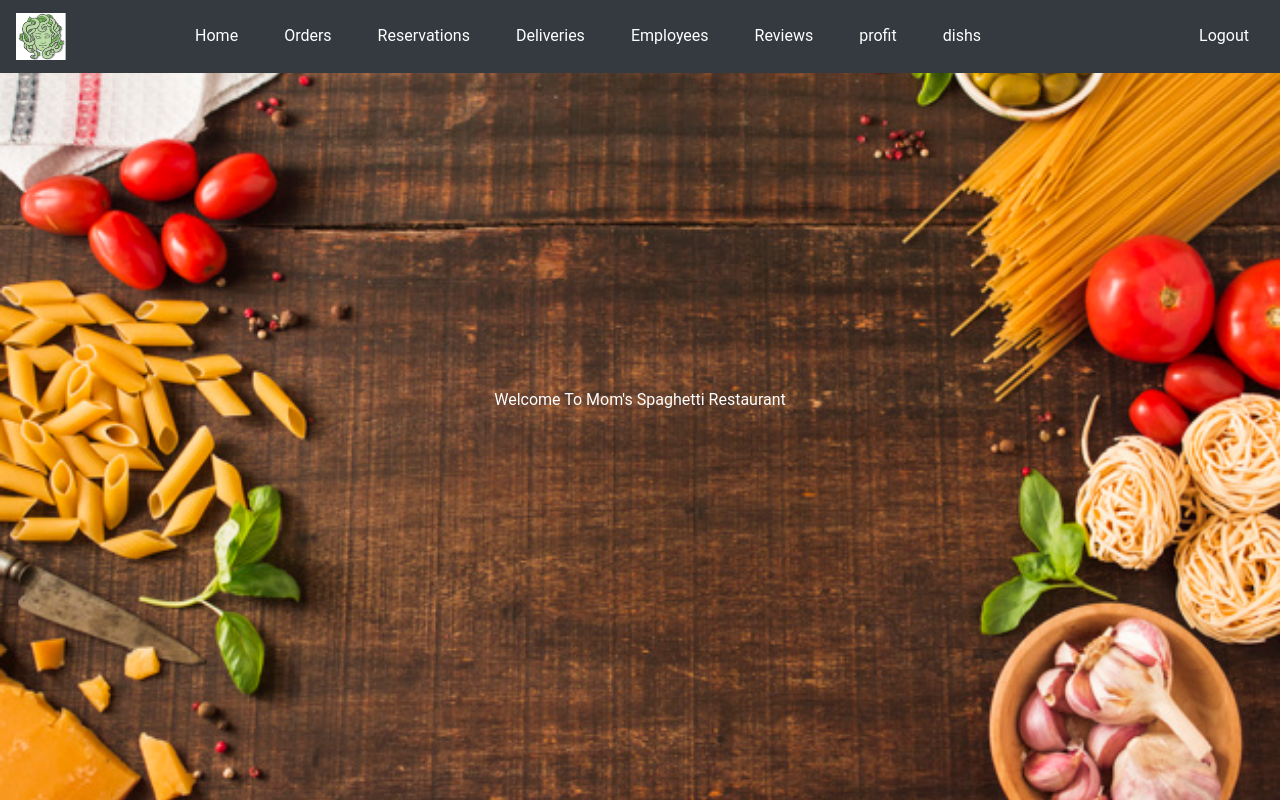
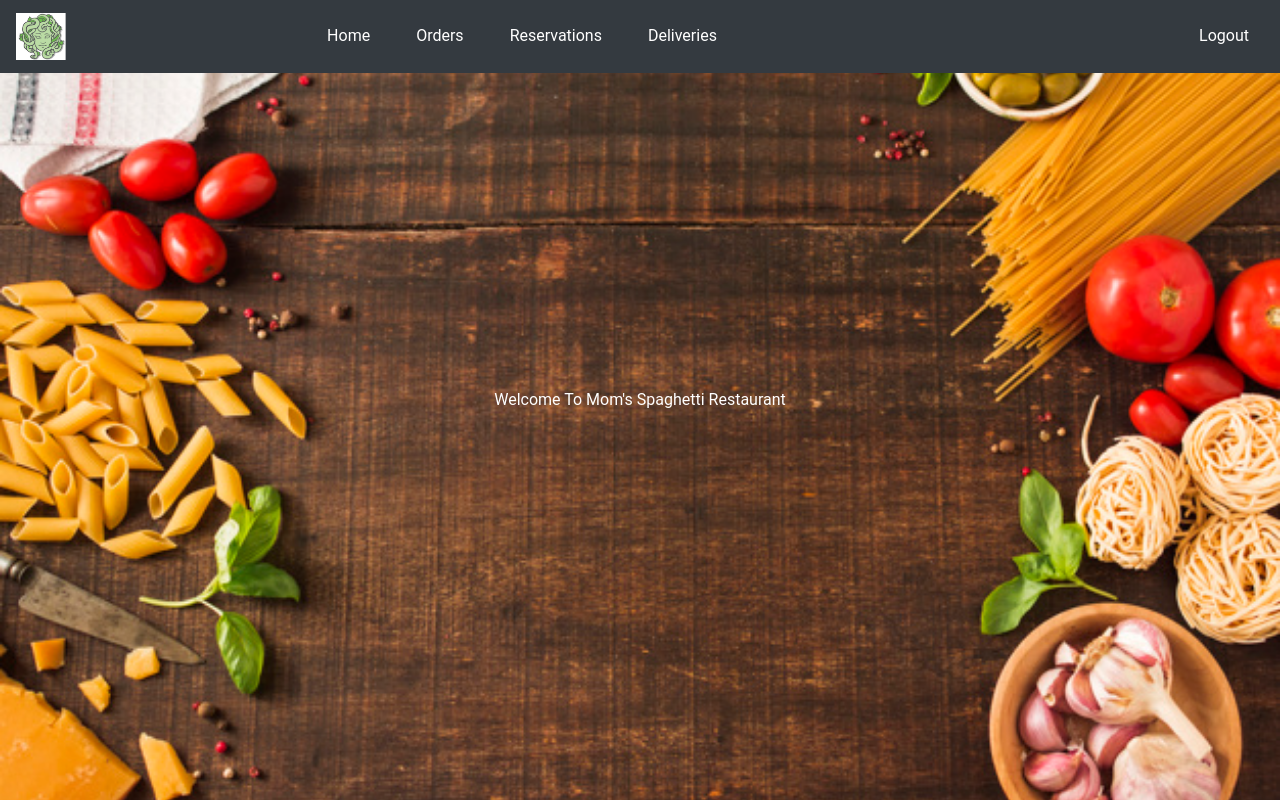
Before and after one commit to mohk1993/Moms-spaghetti, an Angular app: page / in a window 1280 px wide. Built offline with nearby package versions, Linux system fonts and the light colour scheme.

Commit message:
logout functionality

```diff
--- a/src/app/home-layout/home/home.component.html
+++ b/src/app/home-layout/home/home.component.html
@@ -18,22 +18,22 @@
                 <li class="nav-item active">
                   <a class="nav-link" [routerLink]="['/deliveries']">Deliveries<span class="sr-only">(current)</span></a>
                 </li>
-                <li class="nav-item active">
-                  <a class="nav-link" [routerLink]="['/employees']">Employees<span class="sr-only">(current)</span></a>
+                <li class="nav-item active" *ngIf="authService.admin">
+                  <a class="nav-link" [routerLink]="['/employees']" >Employees<span class="sr-only">(current)</span></a>
                 </li>
-                <li class="nav-item active">
-                  <a class="nav-link" [routerLink]="['/reviews']">Reviews<span class="sr-only">(current)</span></a>
+                <li class="nav-item active" *ngIf="authService.admin">
+                  <a class="nav-link" [routerLink]="['/reviews']" >Reviews<span class="sr-only">(current)</span></a>
                 </li>
-                <li class="nav-item active">
+                <li class="nav-item active" *ngIf="authService.admin">
                   <a class="nav-link" [routerLink]="['/profit']">profit<span class="sr-only">(current)</span></a>
                 </li>
-                <li class="nav-item active">
-                  <a class="nav-link"  [routerLink]="['/dish']">dishs<span class="sr-only">(current)</span></a>
+                <li class="nav-item active" *ngIf="authService.admin">
+                  <a class="nav-link"  [routerLink]="['/dish']">dishes<span class="sr-only">(current)</span></a>
                 </li>
               </ul>
               <ul class="navbar-nav ml-auto">
                 <li class="nav-item active">
-                    <a class="nav-link-logout" [routerLink]="['/login']">Logout <span class="sr-only">(current)</span></a>
+                    <a class="nav-link-logout" (click)="logout()">Logout <span class="sr-only">(current)</span></a>
                   </li>
             </ul>
             </div>
--- a/src/app/home-layout/home/home.component.ts
+++ b/src/app/home-layout/home/home.component.ts
@@ -1,12 +1,45 @@
-import { Component } from '@angular/core';
+import { Component, OnDestroy, OnInit } from '@angular/core';
+import { Router } from '@angular/router';
+import { Subscription } from 'rxjs';
+
+//services
+import { AuthService } from 'src/app/services/auth.service';
 
 @Component({
   selector: 'app-home',
   templateUrl: './home.component.html',
   styleUrls: ['./home.component.scss']
 })
-export class HomeComponent {
+export class HomeComponent implements OnInit, OnDestroy {
 
-  constructor() {}
+  logoutSubscription: Subscription;
+
+  constructor(private router: Router,
+    public authService: AuthService) {}
+
+  ngOnInit() {
+    this.logoutSubscription = this.authService.logoutSubject.subscribe({
+      next: (res) => {
+        if(res.error) {
+
+          this.authService.token          = null;
+          this.authService.refresh_token  = null;
+          this.authService.admin          = null;
+          this.authService.employee       = null;
+          this.authService.customer       = null;
+
+          this.router.navigate(['/login']);
+
+        } else console.log('error while logout!');
+      }
+    });
+  }
+  ngOnDestroy() {
+    if(this.logoutSubscription) this.logoutSubscription.unsubscribe();
+  }
+
+  logout() {
+    this.authService.logout();
+  }
 
 }
--- a/src/app/home-layout/home/home.module.ts
+++ b/src/app/home-layout/home/home.module.ts
@@ -1,3 +1,4 @@
+import { CommonModule } from '@angular/common';
 import { NgModule } from '@angular/core';
 
 import { HomeRoutingModule } from './home-routing.module';
@@ -9,7 +10,7 @@ import { HomeComponent } from './home.component';
   ],
   imports: [
     HomeRoutingModule,
-
+    CommonModule,
   ]
 })
 export class HomeModule { }
--- a/src/app/services/auth.service.ts
+++ b/src/app/services/auth.service.ts
@@ -20,8 +20,8 @@ export class AuthService {
     employee: Employee;
     customer: Customer;
 
-    loginSubject = new Subject<any>();
-
+    loginSubject    = new Subject<any>();
+    logoutSubject   = new Subject<any>();
 
 
     login(email: string, password: string) {
@@ -34,4 +34,15 @@ export class AuthService {
         });
     }
 
+    logout() {
+        this.http.delete(environment.key + 'session').subscribe({
+            next: (res) => { this.logoutSubject.next(res); },
+            error:  (e) => { this.logoutSubject.next(e); }
+        });
+    }
+
+    refresh() {
+
+    }
+
 }
```
